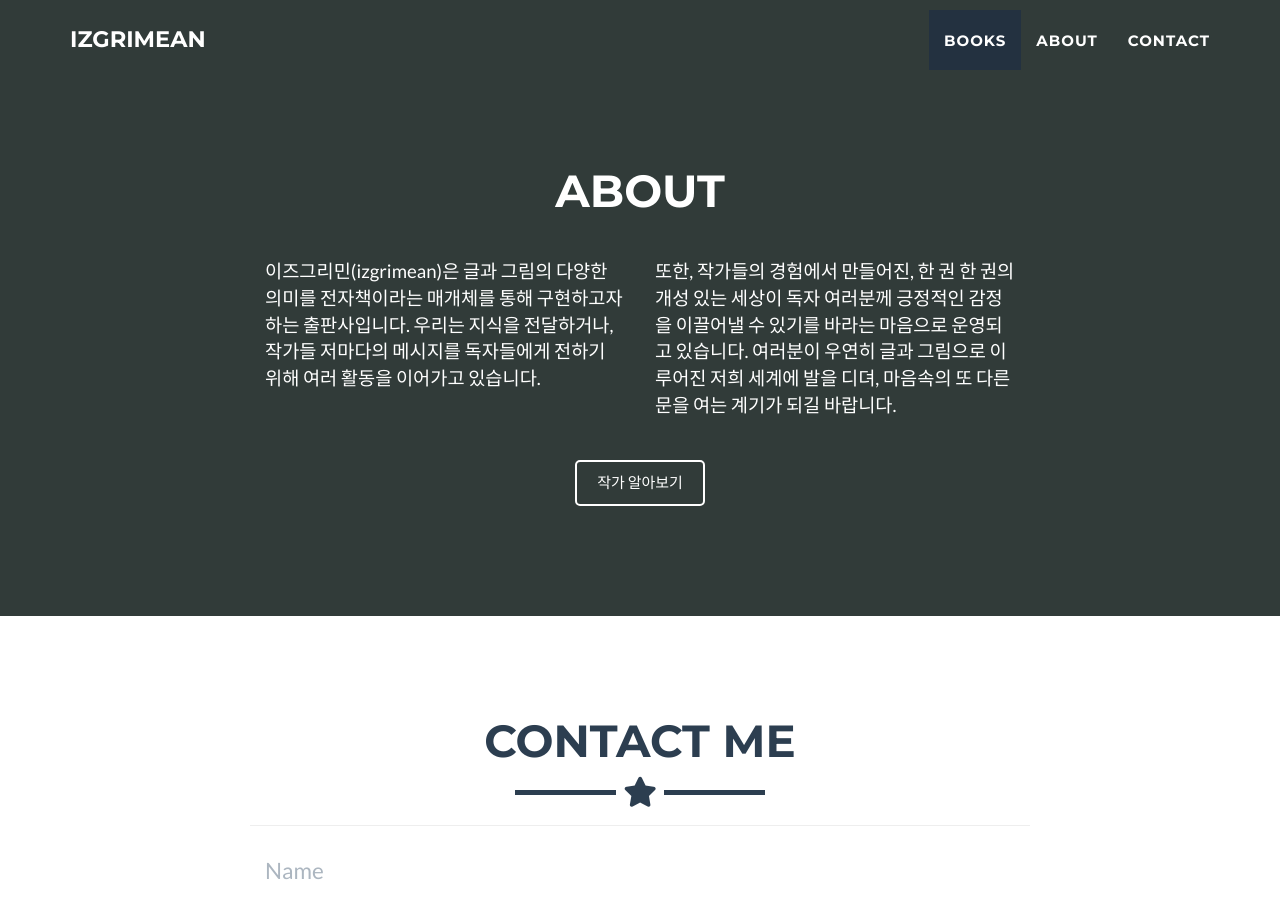
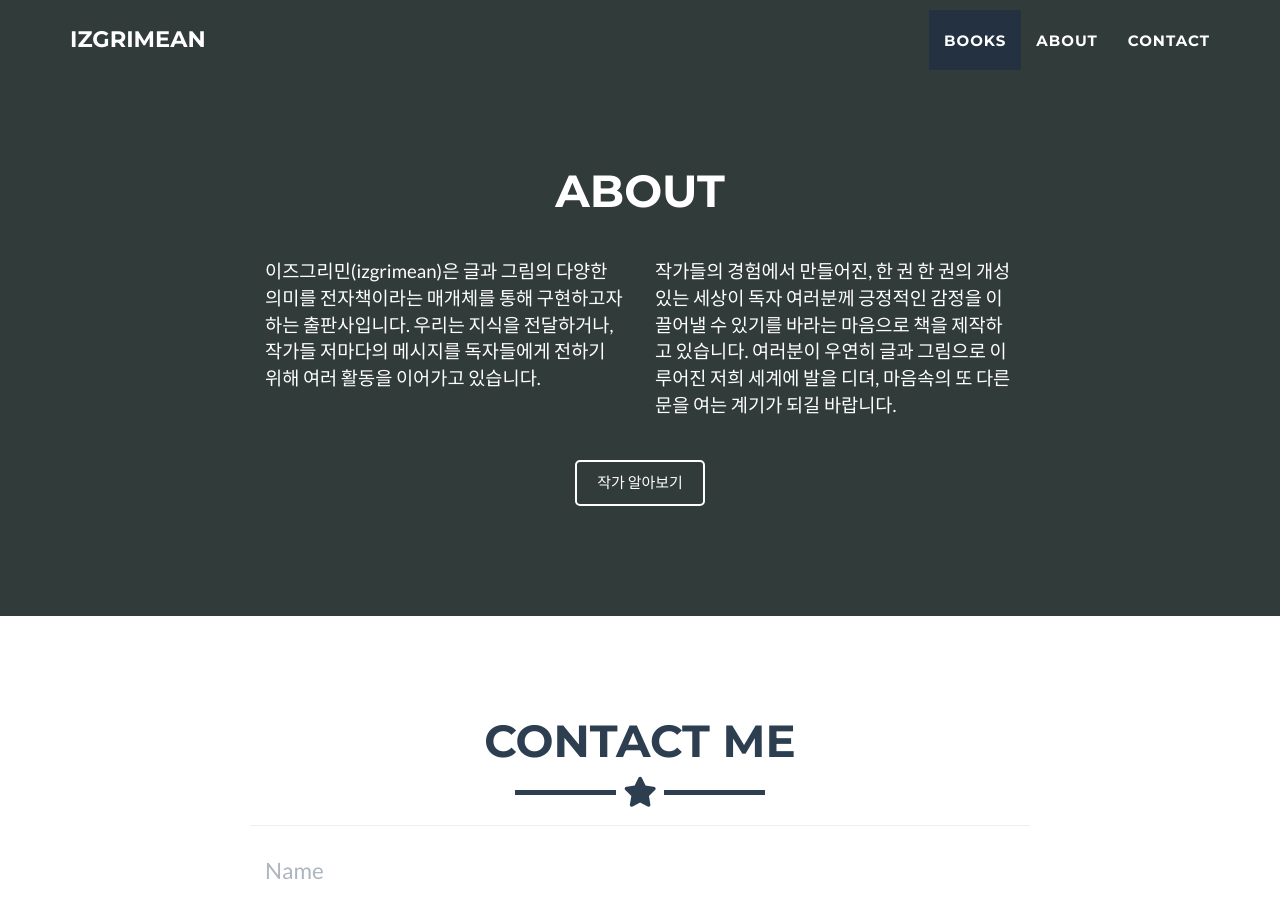
Before and after one commit to izgrimean/izgrimean.github.io, a Jekyll site: the page built from _posts/2014-07-18-project-1.markdown, in a window 1280 px wide and 900 px high, scrolled down 1326 px. Built offline with Jekyll 4.4.1, drawn with Linux system fonts in a browser that asks for light colours.

Commit message:
Update about.html

```diff
--- a/_includes/about.html
+++ b/_includes/about.html
@@ -16,7 +16,7 @@
           우리는 지식을 전달하거나, 작가들 저마다의 메시지를 독자들에게 전하기 위해 여러 활동을 이어가고 있습니다. </p>
       </div>
       <div class="col-lg-4">
-        <p style="font-size: 14pt;">또한, 작가들의 경험에서 만들어진, 한 권 한 권의 개성 있는 세상이 독자 여러분께 긍정적인 감정을 이끌어낼 수 있기를 바라는 마음으로 운영되고 있습니다.
+        <p style="font-size: 14pt;">작가들의 경험에서 만들어진, 한 권 한 권의 개성 있는 세상이 독자 여러분께 긍정적인 감정을 이끌어낼 수 있기를 바라는 마음으로 책을 제작하고 있습니다.
           여러분이 우연히 글과 그림으로 이루어진 저희 세계에 발을 디뎌, 마음속의 또 다른 문을 여는 계기가 되길 바랍니다.</p>
       </div>
       <!--
@@ -92,11 +92,11 @@
       <strong>Instagram</strong> ｜ @pnueoje <br/>
       <strong class="book-toggle" onclick="toggleImagesFor('bookImages1')">참여한 책</strong><br/>
       <div class="image-container" style="text-align: left;" id="bookImages1">
-        <a rel="noopener" href="https://nate9389.tistory.com/315">
+        <a rel="noopener" href="https://nate9389.tistory.com/315" style="text-decoration: none;">
           <img src="/img/yuha.jpeg" alt="Profile Image" style="width: 1000px; height: auto;">
         </a>(원고 및 책표지)
         <br/>
-        <a rel="noopener" href="https://jb243.github.io/pages/315">
+        <a rel="noopener" href="https://jb243.github.io/pages/315" style="text-decoration: none;">
           <img src="/img/yuha_2.png" alt="Another Image" style="width: 1000px; height: auto;">
         </a>(원고 및 책표지)
       </div>
@@ -112,11 +112,11 @@
       <strong>Email</strong> ｜ nate9389@gmail.com <br/>
       <strong class="book-toggle" onclick="toggleImagesFor('bookImages2')">참여한 책</strong><br/>
       <div class="image-container" style="text-align: left;" id="bookImages2">
-        <a rel="noopener" href="https://nate9389.tistory.com/315">
+        <a rel="noopener" href="https://nate9389.tistory.com/315" style="text-decoration: none;">
           <img src="/img/yuha.jpeg" alt="Profile Image" style="width: 1000px; height: auto;">
         </a>(원고 참여)
         <br/>
-        <a rel="noopener" href="https://jb243.github.io/pages/315">
+        <a rel="noopener" href="https://jb243.github.io/pages/315" style="text-decoration: none;">
           <img src="/img/yuha_2.png" alt="Another Image" style="width: 1000px; height: auto;">
         </a>(원고 참여)
       </div>
```
